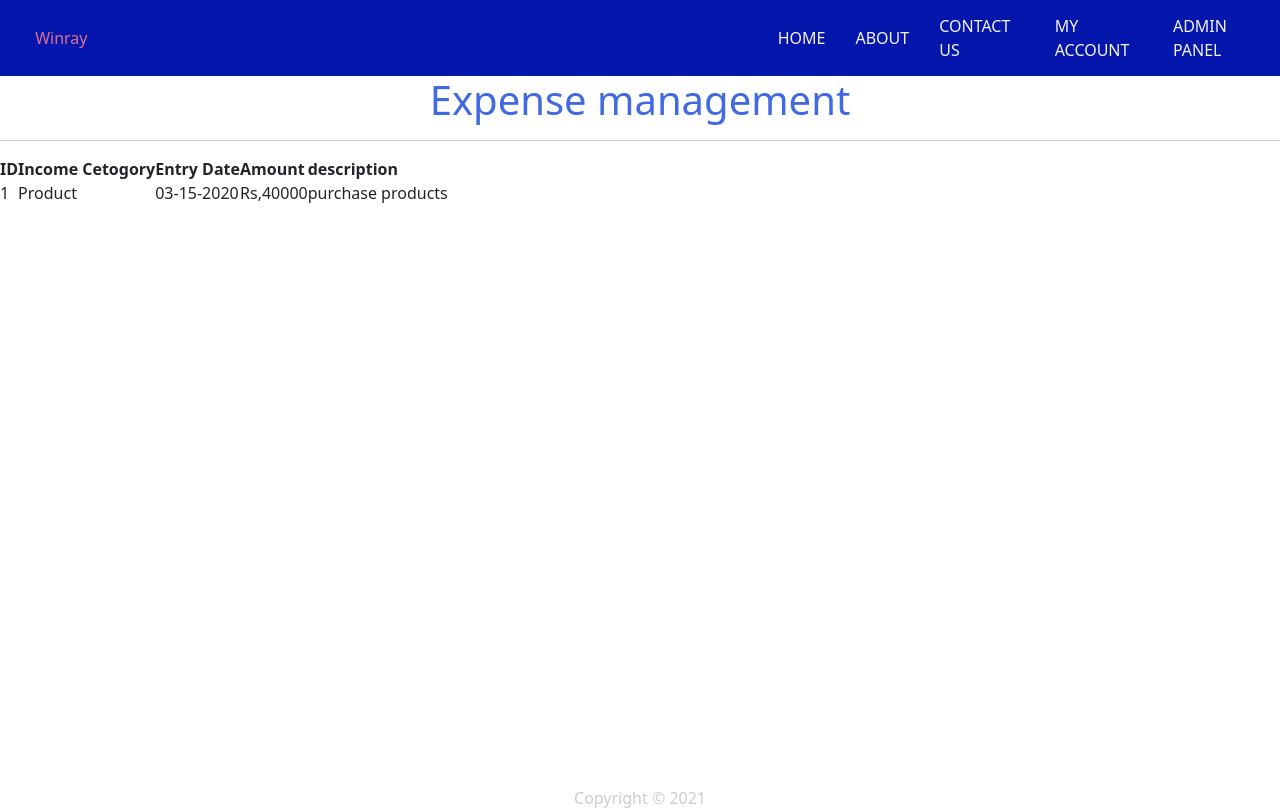
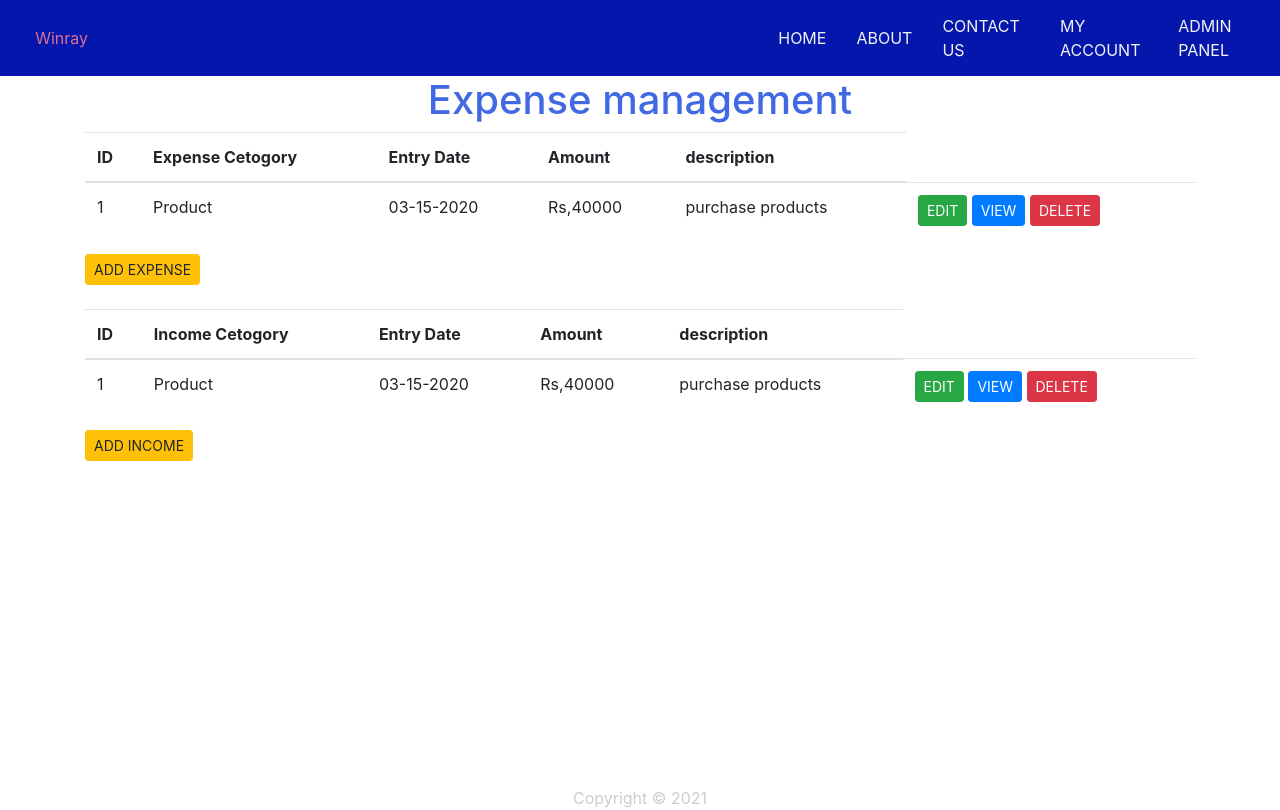
Before and after one commit to chamalka123/salon_webapp_frontend, a React (Create React App) app: page /Expenses in a window 1280 px wide. Built offline with nearby package versions, Linux system fonts and the light colour scheme.

Commit message:
Add expense management UI

```diff
--- a/package.json
+++ b/package.json
@@ -6,6 +6,7 @@
     "@testing-library/jest-dom": "^5.14.1",
     "@testing-library/react": "^11.2.7",
     "@testing-library/user-event": "^12.8.3",
+    "axios": "^0.21.3",
     "react": "^17.0.2",
     "react-dom": "^17.0.2",
     "react-router-dom": "^5.2.0",
--- a/public/index.html
+++ b/public/index.html
@@ -27,12 +27,16 @@
     <!--link to google fonts-->
     <!--link to style sheet-->
     <link rel = "stylesheet" href="styles.css">
-    <link href="https://cdn.jsdelivr.net/npm/bootstrap@5.1.0/dist/css/bootstrap.min.css" rel="stylesheet" integrity="sha384-KyZXEAg3QhqLMpG8r+8fhAXLRk2vvoC2f3B09zVXn8CA5QIVfZOJ3BCsw2P0p/We" crossorigin="anonymous">
+    <!-- link to boostrap css-->
+    <link rel="stylesheet" href="https://stackpath.bootstrapcdn.com/bootstrap/4.4.1/css/bootstrap.min.css" integrity="sha384-Vkoo8x4CGsO3+Hhxv8T/Q5PaXtkKtu6ug5TOeNV6gBiFeWPGFN9MuhOf23Q9Ifjh" crossorigin="anonymous">
   </head>
   <body>
     <!--<noscript>You need to enable JavaScript to run this app.</noscript>-->
     <script src = "../src/index.js" type = "text/js"></script>
     <div id="root"></div>
-    <script src="https://cdn.jsdelivr.net/npm/bootstrap@5.1.0/dist/js/bootstrap.bundle.min.js" integrity="sha384-U1DAWAznBHeqEIlVSCgzq+c9gqGAJn5c/t99JyeKa9xxaYpSvHU5awsuZVVFIhvj" crossorigin="anonymous"></script>
+    <!--link to boostrap js-->
+    <script src="https://code.jquery.com/jquery-3.4.1.slim.min.js" integrity="sha384-J6qa4849blE2+poT4WnyKhv5vZF5SrPo0iEjwBvKU7imGFAV0wwj1yYfoRSJoZ+n" crossorigin="anonymous"></script>
+  <script src="https://cdn.jsdelivr.net/npm/popper.js@1.16.0/dist/umd/popper.min.js" integrity="sha384-Q6E9RHvbIyZFJoft+2mJbHaEWldlvI9IOYy5n3zV9zzTtmI3UksdQRVvoxMfooAo" crossorigin="anonymous"></script>
+  <script src="https://stackpath.bootstrapcdn.com/bootstrap/4.4.1/js/bootstrap.min.js" integrity="sha384-wfSDF2E50Y2D1uUdj0O3uMBJnjuUD4Ih7YwaYd1iqfktj0Uod8GCExl3Og8ifwB6" crossorigin="anonymous"></script>
   </body>
 </html>
--- a/src/views/Expenses/expenses.js
+++ b/src/views/Expenses/expenses.js
@@ -1,17 +1,17 @@
 import React from "react";
 
-function Expenses(){
-    return(
-        <div>
+function Expenses() {
+  return (
+    <div className="container">
       <h1>Expense management</h1>
-          <hr />
-          <table>
+      <table class="table">
+        <thead>
           <tr>
-            <th>ID</th>
-            <th>Income Cetogory</th>
-            <th>Entry Date</th>
-            <th>Amount</th>
-            <th>description</th>
+            <th scope="col">ID</th>
+            <th scope="col">Expense Cetogory</th>
+            <th scope="col">Entry Date</th>
+            <th scope="col">Amount</th>
+            <th scope="col">description</th>
           </tr>
           <tr>
           <td>1</td>
@@ -19,12 +19,45 @@ function Expenses(){
           <td>03-15-2020</td>
           <td>Rs,40000</td>
           <td>purchase products</td>
+          <td>
+            <a className="btn btn-success btn-sm" href="#">EDIT</a>
+            &nbsp;
+            <a className="btn btn-primary btn-sm" href="#">VIEW</a>
+            &nbsp;
+            <a className="btn btn-danger btn-sm" href="#">DELETE</a>
+          </td>
         </tr>
+        </thead>
       </table>
-
+      <a className="btn btn-warning btn-sm" href="#">ADD EXPENSE</a>
+      <br/><br/>
+      <table class="table">
+        <thead>
+          <tr>
+            <th scope="col">ID</th>
+            <th scope="col">Income Cetogory</th>
+            <th scope="col">Entry Date</th>
+            <th scope="col">Amount</th>
+            <th scope="col">description</th>
+          </tr>
+          <tr>
+          <td>1</td>
+          <td>Product</td>
+          <td>03-15-2020</td>
+          <td>Rs,40000</td>
+          <td>purchase products</td>
+          <td>
+            <a className="btn btn-success btn-sm" href="#">EDIT</a>
+            &nbsp;
+            <a className="btn btn-primary btn-sm" href="#">VIEW</a>
+            &nbsp;
+            <a className="btn btn-danger btn-sm" href="#">DELETE</a>
+          </td>
+        </tr>
+        </thead>
+      </table>
+      <a className="btn btn-warning btn-sm" href="#">ADD INCOME</a>
     </div>
-
-
   );
 }
 export default Expenses;
```
Also changed, not shown: 1 other file (tests, documents, lock files or other folders). Lines whose indentation alone changed are shown as unchanged.
